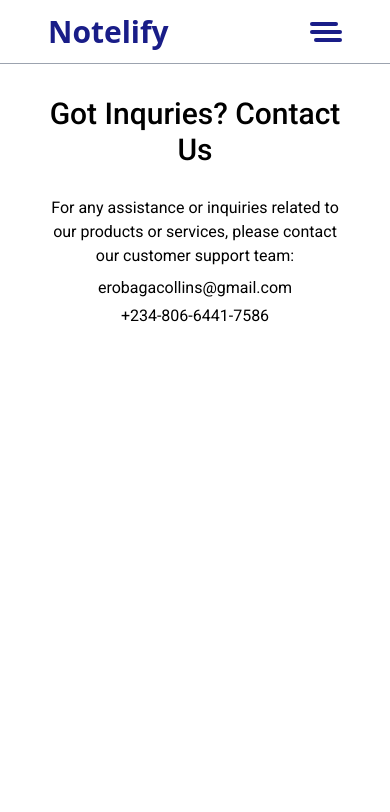
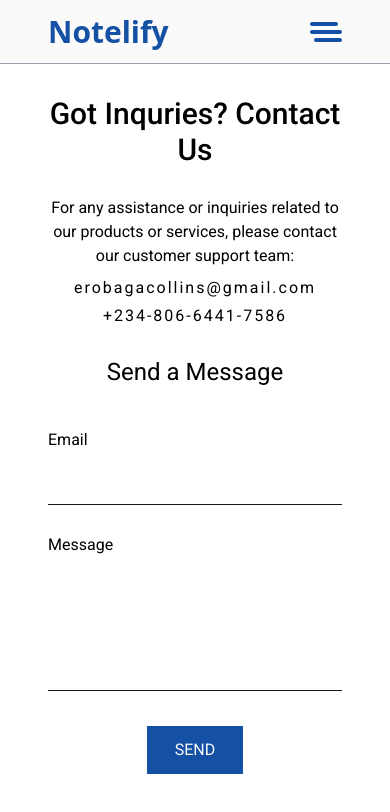
Before and after one commit to billxyxz/Notelify, a React (Vite) app: page /contact in a window 390 px wide. Shown: the top 812 px of the page. Built offline with nearby package versions, Linux system fonts and the light colour scheme; no server answers.

Commit message:
improving and modifying codebase

```diff
--- a/src/Pages/Contact.jsx
+++ b/src/Pages/Contact.jsx
@@ -1,17 +1,56 @@
+import { useRef } from "react";
 import { useThemeContext } from "../Context/themeContext"
 
 const Contact = () => {
-    const { darkMode } = useThemeContext()
+  const formRef = useRef();
+
+  const { darkMode } = useThemeContext();
+
+  const handleSendMessage = (e) => {
+    e.preventDefault();
+    const messageData = new FormData(formRef.current);
+
+    //mimicking data sent
+    formRef.current.reset();
+  }
+
+
   return (
-    <section className={`w-full h-screen py-24 md:pt-32 lg:pt-32 px-12 lg:px-36 font-article text-center ${darkMode ? "dark" : ""}`}>
+    <section className={`w-full min-h-screen py-24 md:pt-32 lg:pt-32 px-12 lg:px-36 font-article text-center ${darkMode ? "dark" : ""}`}>
         <h4 className="text-3xl font-medium mb-7">Got Inquries? Contact Us</h4>
-        <article className="flex flex-col gap-2">
+        <article className="flex flex-col gap-2 mb-7">
             <p className=" max-w-md mx-auto">For any assistance or inquiries related to our products or services, please contact our customer support team:</p>
-            <ul className="flex flex-col gap-1">
+            <ul className="flex flex-col gap-1 tracking-[2px]">
                 <li><a href="mailto:erobagacollins@gmail.com">erobagacollins@gmail.com</a></li>
                 <li><a href="tel:+2348064417586">+234-806-6441-7586</a></li>
             </ul>
         </article>
+        <div className="w-full max-w-md mx-auto flex flex-col gap-10">
+          <h5 className="text-2xl">Send a Message</h5>
+          <form
+          ref={formRef}
+          onSubmit={handleSendMessage}
+          className="flex flex-col gap-7">
+            <div className="w-full text-left">
+              <label htmlFor="email">Email</label>
+              <input
+              type="email"
+              name="senderEmail"
+              id="email"
+              className={`w-full py-3 px-5 border-b mt-1 outline-none ${darkMode ? "" : "border-dark"}`}
+              />
+            </div>
+            <div className="w-full text-left">
+              <label htmlFor="message">Message</label>
+              <textarea
+              name="senderMessage"
+              id="message"
+              className={`w-full h-[130px] py-3 px-5 border-b mt-1 outline-none resize-none ${darkMode ? "" : "border-dark"}`}
+              />
+            </div>
+            <button className=" self-center p-3 px-7 bg-[#1450A3] text-light">SEND</button>
+          </form>
+        </div>
     </section>
   )
 }
--- a/src/components/Navbar.jsx
+++ b/src/components/Navbar.jsx
@@ -8,12 +8,16 @@
     const { darkMode } = useThemeContext();
 
   return (
-    <header className={`flex justify-between items-center h-16 lg:h-20 md:h-[70px] w-full pr-12 pl-12 lg:px-36 fixed top-0 left-0 z-40 border-b border-gray-400 ${darkMode ? "dark" : ""}`}>
-        <Link to="/"><h3 className=" text-3xl font-semibold text-[#191D88]">Notelify</h3></Link>{/**Logo */}
+    <header className={`flex justify-between items-center h-16 lg:h-20 md:h-[70px] w-full pr-12 pl-12 lg:px-36 fixed top-0 left-0 z-40 border-b border-gray-400 ${darkMode ? "dark" : "bg-light"}`}>
+        <Link to="/"><h3 className=" text-3xl font-semibold text-[#1450A3]">Notelify</h3></Link>{/**Logo */}
         <nav className="font-navlinks text-sm font-medium">
-            <ul className={`flex flex-col sm:flex-row justify-center items-center gap-10 py-16 md:py-0 absolute md:relative left-0 md:left-auto md:top-auto w-full md:w-auto md:z-auto min-h-[50vh] -z-10 bg-[#191D88] text-gray-50 md:text-inherit md:bg-transparent transition-all ease-in duration-150 opacity-0 md:opacity-100 ${showNav ? "top-16 opacity-100" : "-top-[150%]"} sm:translate-y-0`}>
-                <li><NavLink to="faqs">FAQs</NavLink></li>
-                <li><NavLink to="contact">Contact Us</NavLink></li>
+            <ul className={`flex flex-col sm:flex-row justify-center items-center gap-10 py-16 md:py-0 absolute md:relative left-0 md:left-auto md:top-auto w-full md:w-auto md:z-auto min-h-[50vh] -z-10 bg-[#1450A3] text-gray-50 md:text-inherit md:bg-transparent transition-all ease-in duration-150 opacity-0 md:opacity-100 ${showNav ? "top-16 opacity-100" : "-top-[150%]"} sm:translate-y-0`}>
+                <li><NavLink
+                onClick={() => setShowNav(false)}
+                to="faqs">FAQs</NavLink></li>
+                <li><NavLink
+                onClick={() => setShowNav(false)}
+                to="contact">Contact Us</NavLink></li>
                 <li><NavLink>Support Forum</NavLink></li>
                 <ToggleSwitch />
             </ul>
@@ -21,9 +25,9 @@
         <div
         onClick={() => setShowNav(!showNav)}
         className="flex flex-col gap-1 md:hidden cursor-pointer">{/**Hamburger */}
-           <div className={`w-7 h-1 bg-[#191D88] rounded-2xl transition-all ${showNav ? "rotate-45 translate-y-3 translate-x-1" : ""}`}></div>
-           <div className={`w-8 h-1 bg-[#191D88] rounded-2xl transition-all ${showNav ? "opacity-0" : ""}`}></div>
-           <div className={`w-7 h-1 self-end bg-[#191D88] rounded-2xl transition-all ${showNav ? "-rotate-45 -translate-y-1" : ""}`}></div>
+           <div className={`w-7 h-1 bg-[#1450A3] rounded-2xl transition-all ${showNav ? "rotate-45 translate-y-3 translate-x-1" : ""}`}></div>
+           <div className={`w-8 h-1 bg-[#1450A3] rounded-2xl transition-all ${showNav ? "opacity-0" : ""}`}></div>
+           <div className={`w-7 h-1 self-end bg-[#1450A3] rounded-2xl transition-all ${showNav ? "-rotate-45 -translate-y-1" : ""}`}></div>
         </div>
     </header>
   );
```
